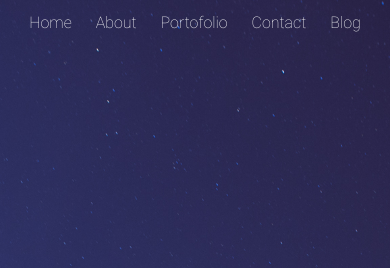
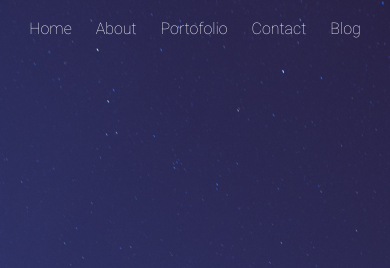
Before and after one commit to Exalice/exalice.github.io, a Jekyll site: the page built from index.html, in a window 390 px wide. Shown: the top 268 px of the page. Built offline with Jekyll 4.4.1, drawn with Linux system fonts in a browser that asks for light colours.

Commit message:
resize v-padding <768px width

```diff
--- a/_sass/partials/_nav.scss
+++ b/_sass/partials/_nav.scss
@@ -13,7 +13,7 @@
         margin-bottom: 0 !important;
         margin-left: 0 !important;
         @media screen and (max-width: 768px) {
-            padding: 10px 0 10px 0;
+            padding: 16px 0 16px 0;
             text-align: center;
         }
         li{
@@ -51,7 +51,7 @@
       margin-bottom: 0 !important;
       margin-left: 0 !important;
       @media screen and (max-width: 768px) {
-          padding: 10px 0 10px 0;
+          padding: 16px 0 16px 0;
           text-align: center;
       }
       li{
```
